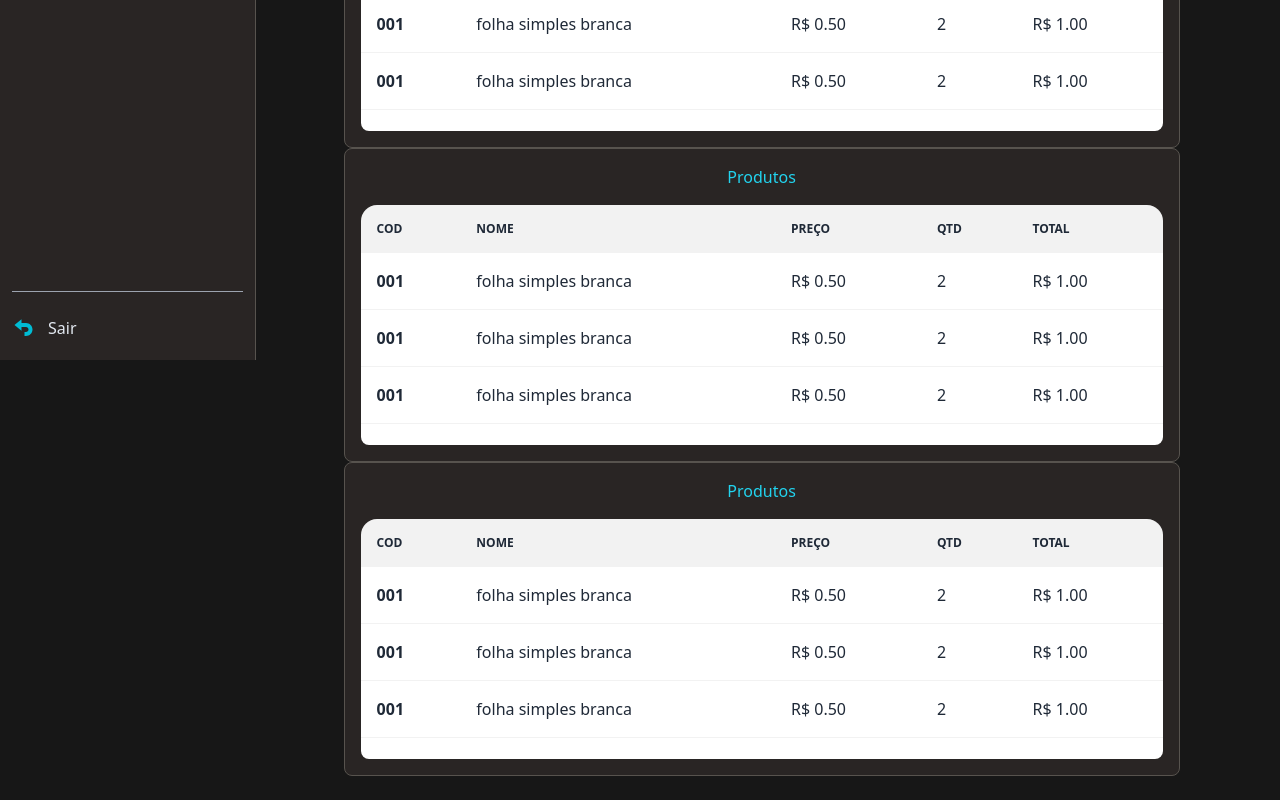
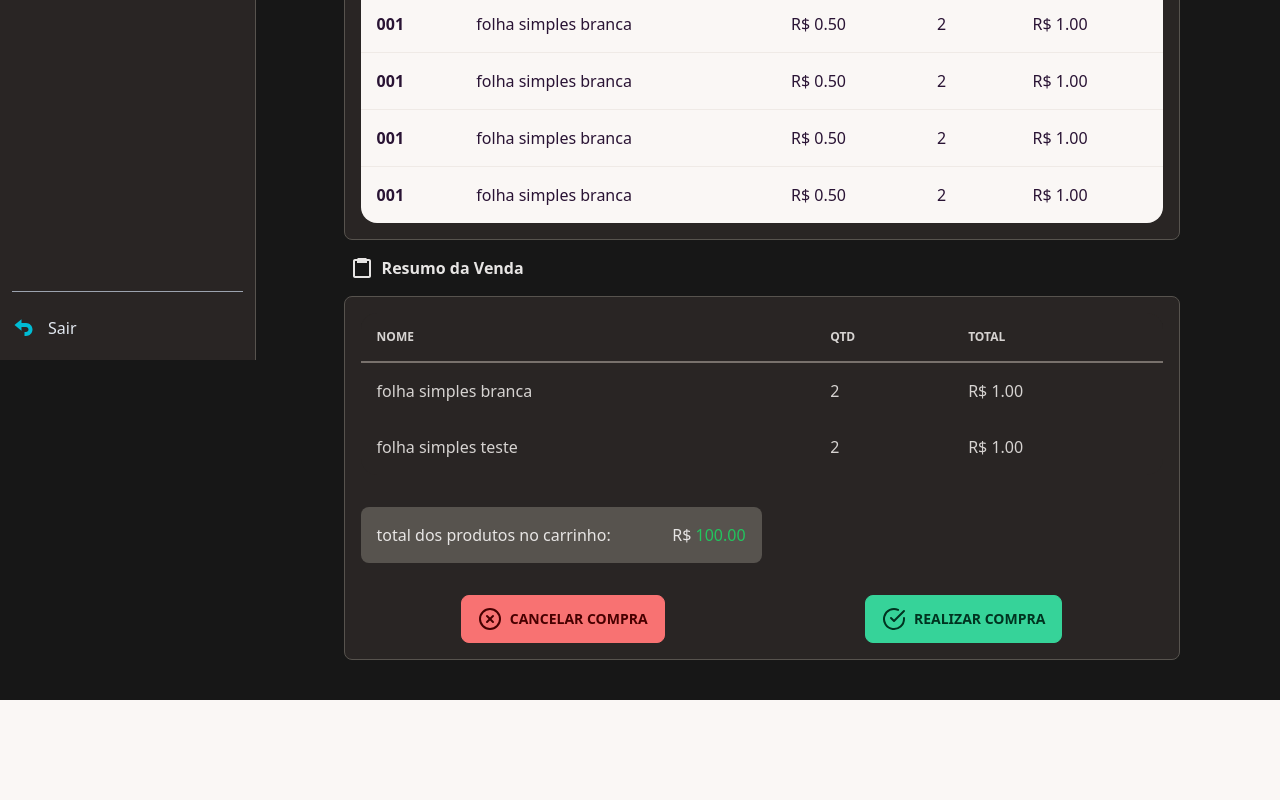
Before and after one commit to painlenk/sales-island, a Next.js app: page / in a window 1280 px wide. Shown: the part 440-1240 px from the top of the page. After the commit the page ends 1140 px from the top, so only its background shows below. Built offline with nearby package versions, Linux system fonts and the light colour scheme.

Commit message:
feature: cria componente de resumo de compra e estiliza

```diff
--- a/src/components/Sale/Product/ProductTable/index.tsx
+++ b/src/components/Sale/Product/ProductTable/index.tsx
@@ -1,7 +1,7 @@
 export const ProductTable = () => {
   return (
-    <div className="overflow-x-auto max-h-60 rounded-lg">
-      <table className="table w-full">
+    <div className="rounded-lg ">
+      <table className="table w-full ">
         {/* head */}
         <thead>
           <tr>
--- /dev/null
+++ b/src/components/Sale/Product/Summary/Total/index.tsx
@@ -0,0 +1,10 @@
+export const Total = () => {
+  return (
+    <div className="bg-stone-600   text-stone-200 flex justify-between w-1/2 mt-8 p-4 rounded-lg">
+      <div>total dos produtos no carrinho:</div>
+      <div>
+        R$ <span className="text-green-500">100.00</span>
+      </div>
+    </div>
+  );
+};
--- /dev/null
+++ b/src/components/Sale/Product/Summary/index.tsx
@@ -0,0 +1,33 @@
+import { Total } from "./Total";
+
+export const Summary = () => {
+  return (
+    <div className="overflow-x-auto">
+      <table className="table w-full  ">
+        {/* head */}
+        <thead className="bg-stone-800 border-b-2 border-stone-500 text-stone-300 font-semibold">
+          <tr className="bg-stone-800">
+            <th className="bg-stone-800">Nome</th>
+            <th className="bg-stone-800">Qtd</th>
+            <th className="bg-stone-800">Total</th>
+          </tr>
+        </thead>
+
+        <tbody className="border-spacing-1 border-stone-500">
+          <tr className="text-stone-300">
+            <td className="bg-stone-800 border-none">folha simples branca</td>
+            <td className="bg-stone-800 border-none ">2</td>
+            <td className="bg-stone-800 border-none">R$ 1.00</td>
+          </tr>
+
+          <tr className="text-stone-300">
+            <td className="bg-stone-800 ">folha simples teste</td>
+            <td className="bg-stone-800 ">2</td>
+            <td className="bg-stone-800 ">R$ 1.00</td>
+          </tr>
+        </tbody>
+      </table>
+      <Total />
+    </div>
+  );
+};
--- a/src/components/Sale/index.tsx
+++ b/src/components/Sale/index.tsx
@@ -1,6 +1,8 @@
 import { ClientForm } from "./ClientForm";
 import { Product } from "./Product";
 import { BiClipboard } from "react-icons/bi";
+import { Summary } from "./Product/Summary";
+import { FiCheckCircle, FiXCircle } from "react-icons/fi";
 
 export const Sale = () => {
   return (
@@ -16,8 +18,37 @@ export const Sale = () => {
       </div>
       <ClientForm />
       <Product />
-      <Product />
-      <Product />
+
+      <div className="w-full pl-11 pt-4">
+        <span className="text-stone-200 text-left font-semibold flex items-center ">
+          <BiClipboard fontSize={"24px"} className="mr-2" />
+          Resumo da Venda
+        </span>
+      </div>
+
+      <div className="flex flex-col w-11/12 mt-4 mb-4 rounded-lg p-4 text-start bg-stone-800 border border-stone-600 ">
+        <Summary />
+
+        <div className="w-full flex justify-around items-center pt-4 ">
+          <button className="btn  btn-error rounded-lg mt-4 max-w-xs m-auto hover:border hover:border-red-500 hover:text-black">
+            <FiXCircle
+              fontSize={"24px"}
+              className="mr-2"
+              fontWeight={"bolder"}
+            />
+            Cancelar compra
+          </button>
+
+          <button className="btn  btn-success rounded-lg mt-4 max-w-xs m-auto hover:border hover:border-green-500  hover:text-black">
+            <FiCheckCircle
+              fontSize={"24px"}
+              className="mr-2"
+              fontWeight={"bolder"}
+            />
+            Realizar compra
+          </button>
+        </div>
+      </div>
     </main>
   );
 };
--- a/src/pages/_document.tsx
+++ b/src/pages/_document.tsx
@@ -1,13 +1,13 @@
-import { Html, Head, Main, NextScript } from 'next/document'
+import { Html, Head, Main, NextScript } from "next/document";
 
 export default function Document() {
   return (
-    <Html lang="en">
+    <Html lang="en" data-theme="cupcake">
       <Head />
       <body>
         <Main />
         <NextScript />
       </body>
     </Html>
-  )
+  );
 }
--- a/tailwind.config.js
+++ b/tailwind.config.js
@@ -15,4 +15,7 @@ module.exports = {
     },
   },
   plugins: [require("daisyui")],
+  daisyui: {
+    themes: ["light", "dark", "cupcake"],
+  },
 };
```
